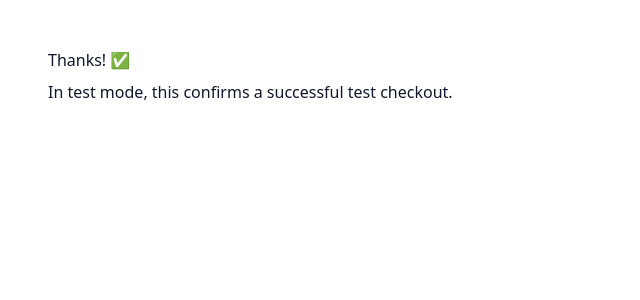
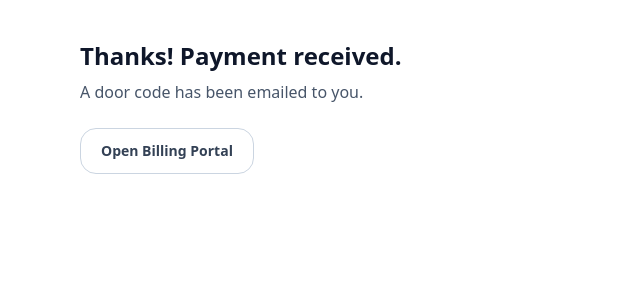
Before and after one commit to stepabovemd-create/RIHCT4, a Next.js app: page /thank-you in a window 1280 px wide. Shown: the top 300 px of the page, without its empty margins (0-640 px from the left). Built offline with nearby package versions, Linux system fonts and the light colour scheme.

Commit message:
Update page.tsx

```diff
--- a/app/thank-you/page.tsx
+++ b/app/thank-you/page.tsx
@@ -1,8 +1,37 @@
+'use client';
+import { useSearchParams } from 'next/navigation';
+import { useState } from 'react';
+
 export default function ThankYou() {
+  const params = useSearchParams();
+  const sessionId = params.get('session_id') || '';
+  const [loading, setLoading] = useState(false);
+
+  async function openPortal() {
+    setLoading(true);
+    try {
+      const r = await fetch('/api/portal', {
+        method: 'POST',
+        headers: { 'content-type': 'application/json' },
+        body: JSON.stringify({ sessionId }),
+      });
+      if (!r.ok) { alert(await r.text()); return; }
+      const { url } = await r.json();
+      window.location.href = url;
+    } finally {
+      setLoading(false);
+    }
+  }
+
   return (
-    <main style={{padding:'3rem', fontFamily:'system-ui'}}>
-      <h1>Thanks! ✅</h1>
-      <p style={{marginTop:8}}>In test mode, this confirms a successful test checkout.</p>
+    <main className="container py-10">
+      <h1 className="text-2xl font-bold">Thanks! Payment received.</h1>
+      <p className="mt-2 text-slate-600">A door code has been emailed to you.</p>
+      <div className="mt-6 flex gap-3">
+        <button onClick={openPortal} className="btn btn-outline" disabled={loading || !sessionId}>
+          {loading ? 'Opening…' : 'Open Billing Portal'}
+        </button>
+      </div>
     </main>
-  )
+  );
 }
```
